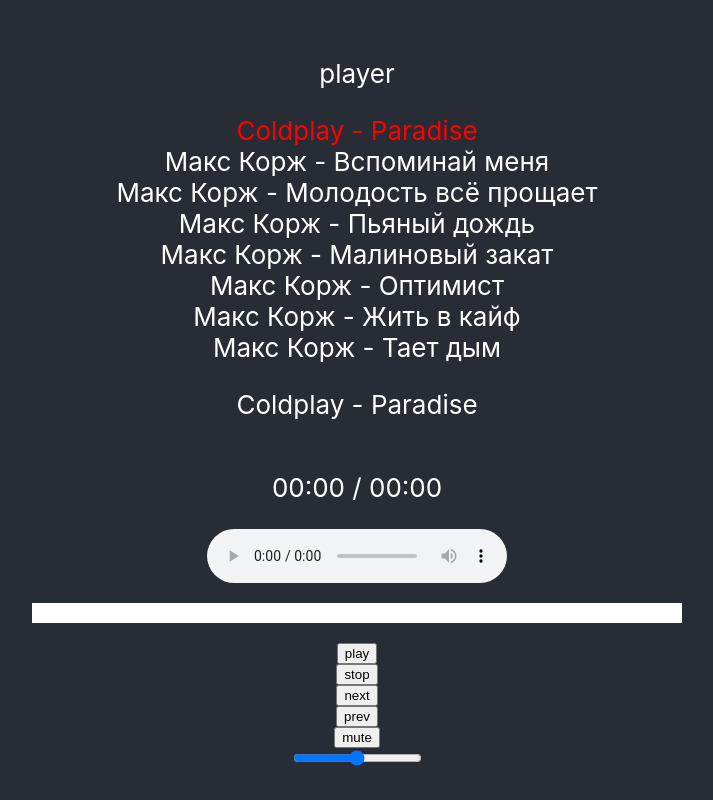
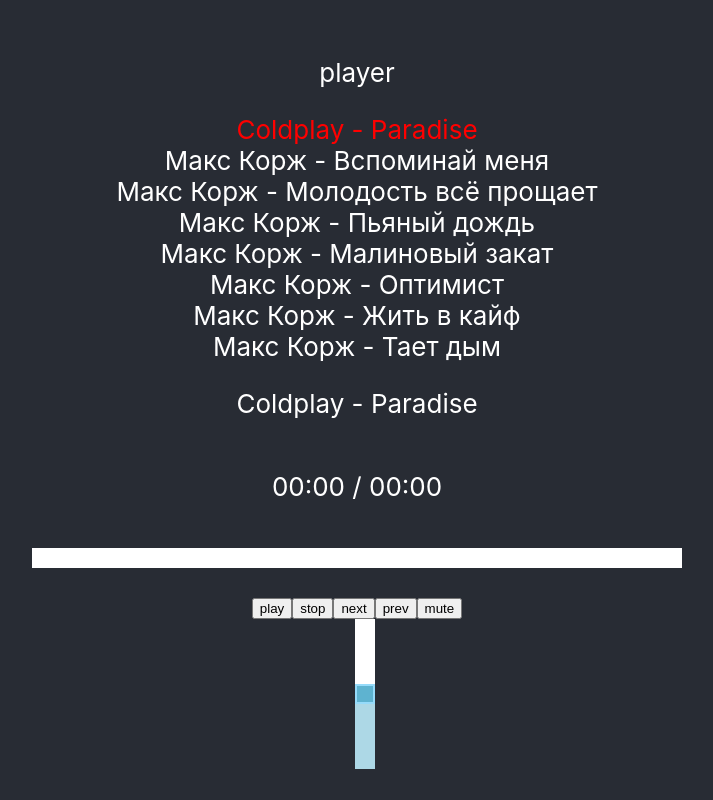
Before and after one commit to rakulagin/music, a React (Create React App) app: page / in a window 1280 px wide. Shown: the whole page, without its empty margins (283-996 px from the left). Built offline with nearby package versions, Linux system fonts and the light colour scheme; the HTML template or start-up script is replaced by a standard one.

Commit message:
сделал громкость

```diff
--- a/package.json
+++ b/package.json
@@ -6,6 +6,7 @@
     "@testing-library/jest-dom": "^5.16.5",
     "@testing-library/react": "^13.4.0",
     "@testing-library/user-event": "^13.5.0",
+    "rc-slider": "^10.2.0",
     "react": "^18.2.0",
     "react-dom": "^18.2.0",
     "react-scripts": "5.0.1",
--- a/public/index.html
+++ b/public/index.html
@@ -27,17 +27,6 @@
     <title>React App</title>
   </head>
   <body>
-    <noscript>You need to enable JavaScript to run this app.</noscript>
     <div id="root"></div>
-    <!--
-      This HTML file is a template.
-      If you open it directly in the browser, you will see an empty page.
-
-      You can add webfonts, meta tags, or analytics to this file.
-      The build step will place the bundled scripts into the <body> tag.
-
-      To begin the development, run `npm start` or `yarn start`.
-      To create a production bundle, use `npm run build` or `yarn build`.
-    -->
   </body>
 </html>
--- a/src/App.js
+++ b/src/App.js
@@ -2,6 +2,7 @@
 import './App.css';
 import {songsList} from "./audio/audio";
 import Playlist from "./components/Playlist/Playlist";
+import VolumeSlider from "./components/VolumeSlider/VolumeSlider";
 
 
 function App() {
@@ -10,13 +11,13 @@
   const [currentSongIndex, setCurrentSongIndex] = useState(0);
 
   const audioRef = useRef(null)
-  const volumeRef = useRef(null)
   const [isLoaded, setIsLoaded] = useState(false)
   const [currentDisplayTime, setCurrentDisplayTime] = useState('00:00')
   const [progressWidth, setProgressWidth] = useState(0)
   const [volume, setVolume] = useState(0.5);
 
   const [played, setPlayed] = useState(false);
+  const [isMuted, setIsMuted] = useState(false);
 
 
   const handleLoadAudio = (event)=> {
@@ -24,8 +25,9 @@
   }
 
   const handleVolumeChange = (event)=> {
-    audioRef.current.volume = event.target.value;
-    setVolume(event.target.value);
+    audioRef.current.volume = event;
+    setVolume(event);
+    setIsMuted(false)
   }
 
   const play = () => {
@@ -67,12 +69,15 @@
       }, 0)
     }
   }
-
   const mute = () => {
     if (audioRef.current.volume === 0) {
-      audioRef.current.volume = 1
+      audioRef.current.volume = 0.3
+      setVolume(0.3)
+      setIsMuted(false)
     } else {
       audioRef.current.volume = 0
+      setVolume(0)
+      setIsMuted(true)
     }
   }
 
@@ -94,10 +99,6 @@
     setProgressWidth(percentProgress)
   };
 
-
-
-
-
   const duration = isLoaded ? formatTime(audioRef.current.duration) : '00:00'
 
   const changeCurrentTime = (event)=> {
@@ -111,19 +112,6 @@
     audioRef.current.currentTime = newTime
   }
 
-
-  useEffect(() => {
-    volumeRef.current.value = volume
-  }, [volume]);
-
-
-  // console.log('songsList.length', songsList.length)
-  // console.log('currentSong', currentSongIndex)
-  // console.log('now playing---', songsList[currentSongIndex].artist, songsList[currentSongIndex].title)
-  // console.log('currentDisplayTime', currentDisplayTime)
-
-
-
   return (
     <div className="App">
       <header className="App-header">
@@ -131,24 +119,21 @@
         <Playlist
           songsList={songsList}
           currentSongIndex={currentSongIndex}
+          setCurrentSongIndex={setCurrentSongIndex}
+          play={play}
         />
-        {/*{songsList.map((song, id) => (*/}
-        {/*  <div key={id}>*/}
-        {/*    {song.artist} - {song.title}*/}
-        {/*  </div>*/}
-        {/*))}*/}
         <p>{songsList[currentSongIndex].artist} - {songsList[currentSongIndex].title}</p>
         <p>{currentDisplayTime} / {duration}</p>
         <audio ref={audioRef}
                // onVolumeChange={handleVolumeChange}
                onLoadedMetadata={handleLoadAudio}
                onTimeUpdate={handleTimeUpdate}
-               controls
                src={songsList[currentSongIndex].src}>
         </audio>
         <div className='progressBar' onClick={changeCurrentTime}>
           <div className='progress' style={{width: `${progressWidth}%`}}></div>
         </div>
+        <div>
         {played ? (
           <button onClick={pause}>pause</button>
         ) : (
@@ -158,14 +143,11 @@
         <button onClick={next}>next</button>
         <button onClick={prev}>prev</button>
         <button onClick={mute}>mute</button>
-        <input
-          ref={volumeRef}
-          type="range"
-          min="0"
-          max="1"
-          step="0.1"
+        </div>
+
+        <VolumeSlider
           value={volume}
-          onChange={(e)=>handleVolumeChange(e)}
+          setValue={(e)=>handleVolumeChange(e)}
         />
       </header>
     </div>
--- a/src/components/Playlist/Playlist.jsx
+++ b/src/components/Playlist/Playlist.jsx
@@ -1,14 +1,35 @@
 import React from 'react';
 import styles from './Playlist.module.css'
 
-const Playlist = ({currentSongIndex, songsList}) => {
+const Playlist = ({currentSongIndex, setCurrentSongIndex, play, songsList}) => {
+
+  const handleSongChoice = (e)=>{
+    switch (e.detail) {
+      case 1: {
+        console.log('single click');
+        break;
+      }
+      case 2: {
+        setCurrentSongIndex(e.target.id)
+        setTimeout( ()=>{
+          play()
+        }, 0)
+        break;
+      }
+      default: {
+        break;
+      }
+    }
+  }
 
   return (
     <div>
       {songsList.map((song, id) => (
         <div
           key={id}
-          className={ song.id==currentSongIndex ? styles.active : ''}
+          id={id}
+          className={ song.id===Number(currentSongIndex) ? styles.active : ''}
+          onClick={(e)=>handleSongChoice(e)}
           >
           {song.artist} - {song.title}
         </div>
--- a/src/components/Playlist/Playlist.module.css
+++ b/src/components/Playlist/Playlist.module.css
@@ -1,3 +1,7 @@
+* {
+    user-select: none;
+}
+
 .active {
     color: red
 }
--- /dev/null
+++ b/src/components/VolumeSlider/VolumeSlider.jsx
@@ -0,0 +1,31 @@
+import React from 'react';
+
+import Slider from 'rc-slider';
+import 'rc-slider/assets/index.css';
+
+import './slider.css'
+
+const VolumeSlider = ({value, setValue}) => {
+
+  const handleChange = (e) => {
+    setValue(e)
+  }
+
+  return (
+    <>
+      <div className='slider__wrp'>
+      <Slider
+        min={0}
+        max={1}
+        step={0.01}
+        defaultValue={0.5}
+        vertical={true}
+        value={value}
+        onChange={(e)=>handleChange(e)}
+      />
+      </div>
+    </>
+  );
+};
+
+export default VolumeSlider;
--- /dev/null
+++ b/src/components/VolumeSlider/slider.css
@@ -0,0 +1,30 @@
+.slider__wrp {
+    height: 150px;
+}
+
+.rc-slider {
+
+}
+
+.rc-slider-rail {
+    width: 20px !important;
+    border-radius: unset;
+    background: white;
+}
+
+.rc-slider-track {
+    width: 20px !important;
+    border-radius: unset;
+    background: lightblue;
+}
+
+.rc-slider-handle {
+    border-radius: unset;
+    width: 20px;
+    height: 20px;
+    cursor: auto;
+    /*margin-left: -8px;*/
+    margin-left: 0 !important;
+    background: #5eb3d0;
+    opacity: 1;
+}
```
Also changed, not shown: 1 other file (tests, documents, lock files or other folders).
